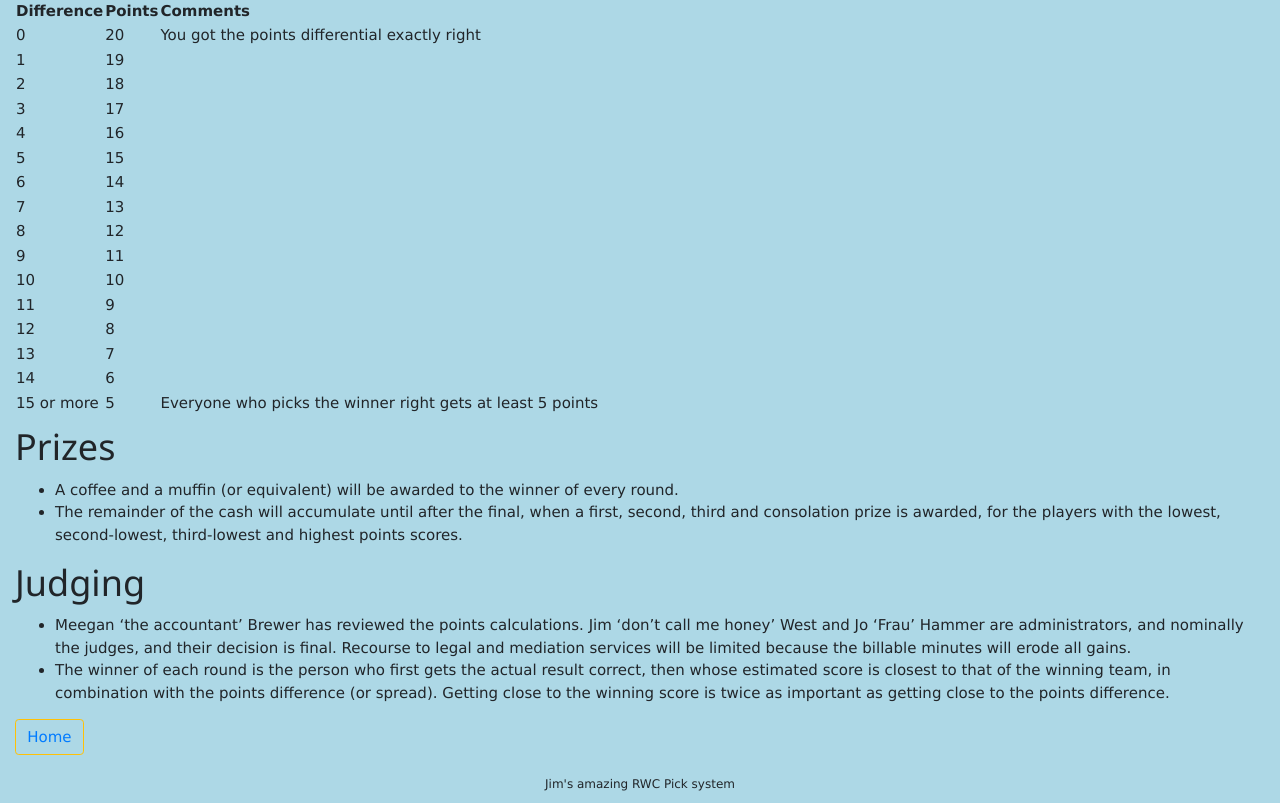
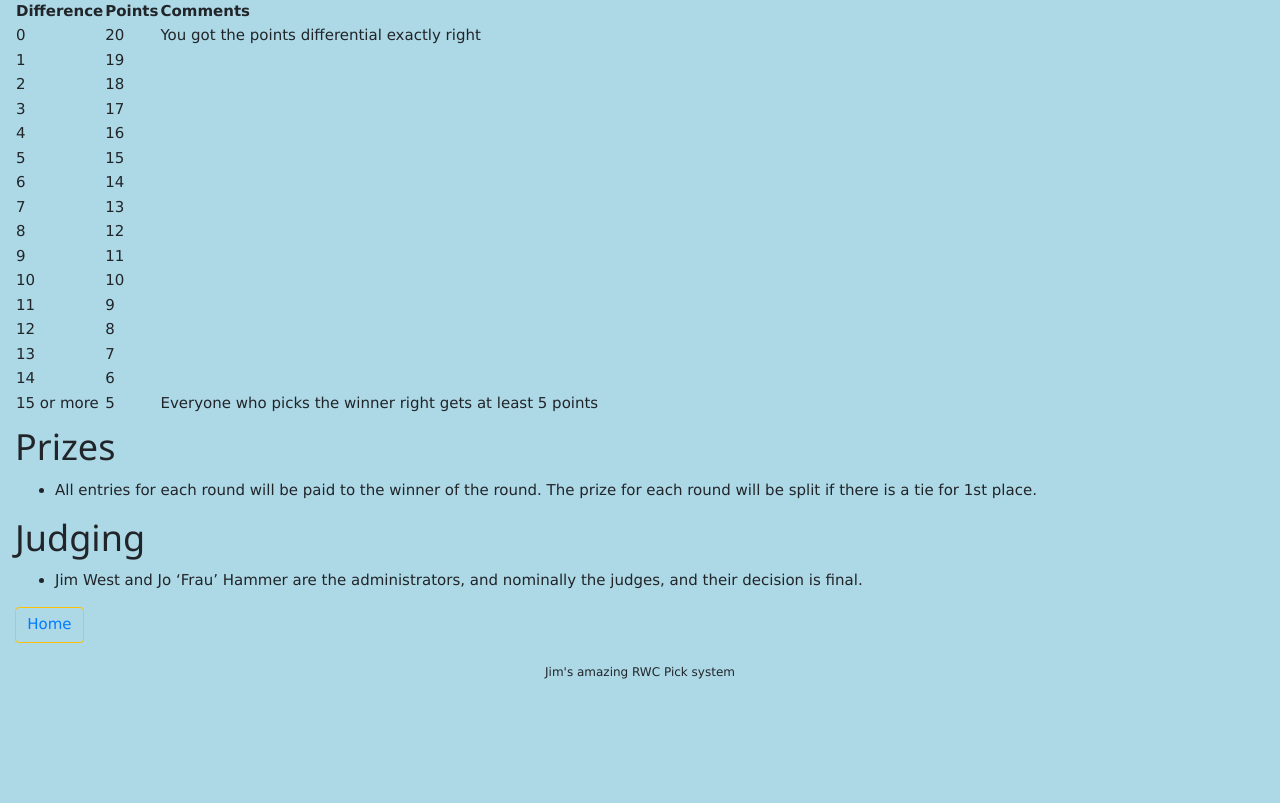
Before and after one commit to Jimboeri/rwc19, a Django app: page /rwc23/about/ in a window 1280 px wide. Shown: the part 584-1387 px from the top of the page. After the commit the page ends 1263 px from the top, so only its background shows below. Run offline with Django 3.2, Linux system fonts and the light colour scheme; the visitor is signed in with stand-in values (Sample User, id 1); some libraries are stand-ins or nearby versions.

Commit message:
About update

```diff
--- /dev/null
+++ b/swim/rwc23/static/rwc23/basic.js
@@ -0,0 +1,7 @@
+function submitform(colID)
+{
+  colField = document.getElementById("id_colID");
+  colField.value = colID;
+
+  document.selectForm.submit();
+}
--- a/swim/rwc23/templates/rwc23/about.html
+++ b/swim/rwc23/templates/rwc23/about.html
@@ -53,19 +53,12 @@ Openwater swimmers RWC 2023 competition
 
     <h1>Prizes</h1>
     <ul>
-        <li>A coffee and a muffin (or equivalent) will be awarded to the winner of every round.</li>
-        <li>The remainder of the cash will accumulate until after the final, when a first, second, third and consolation prize is awarded,
-            for the players with the lowest, second-lowest, third-lowest and highest points scores.</li>
+        <li>All entries for each round will be paid to the winner of the round. The prize for each round will be split if there is a tie for 1st place.</li>
     </ul>
 
     <h1>Judging</h1>
 <ul>
-<li>Meegan ‘the accountant’ Brewer has reviewed the points calculations.
-    Jim ‘don’t call me honey’ West and Jo ‘Frau’ Hammer are administrators, and nominally the judges, and their decision is final.
-    Recourse to legal and mediation services will be limited because the billable minutes will erode all gains.</li>
-<li>The winner of each round is the person who first gets the actual result correct,
-    then whose estimated score is closest to that of the winning team, in combination with the points difference (or spread).
-    Getting close to the winning score is twice as important as getting close to the points difference. </li>
+<li>Jim West and Jo ‘Frau’ Hammer are the  administrators, and nominally the judges, and their decision is final.</li></li>
 </ul>
     <span id="node_cancel_button" class="cancel_button">
         <a href="{% url 'rwc23:index' %}" class="btn btn-link btn-outline-warning" role="button">Home</a>
--- a/swim/rwc23/templates/rwc23/base.html
+++ b/swim/rwc23/templates/rwc23/base.html
@@ -14,6 +14,7 @@
     {% block pagerefresh %}<meta http-equiv="refresh" content="3600">{% endblock %}
     <!-- Global site tag (gtag.js) - Google Analytics -->
     <script async src="https://www.googletagmanager.com/gtag/js?id=UA-154341356-1"></script>
+    <script src="{% static 'rwc23/basic.js' %} "></script>
     <script>
       window.dataLayer = window.dataLayer || [];
       function gtag(){dataLayer.push(arguments);}
--- a/swim/rwc23/views.py
+++ b/swim/rwc23/views.py
@@ -162,6 +162,10 @@ def makePicks(request, rnd_id):  # RWC23 OK
         # print(len(fPicks))
         if fPicks.is_valid():
             fPicks.save()
+            for pick in querySet:
+                if pick.result == 3:
+                    pick.spread = 0
+                    pick.save()
             return HttpResponseRedirect(
                 reverse("rwc23:dispRound", args=(request.user.id, rnd_id))
             )
```
